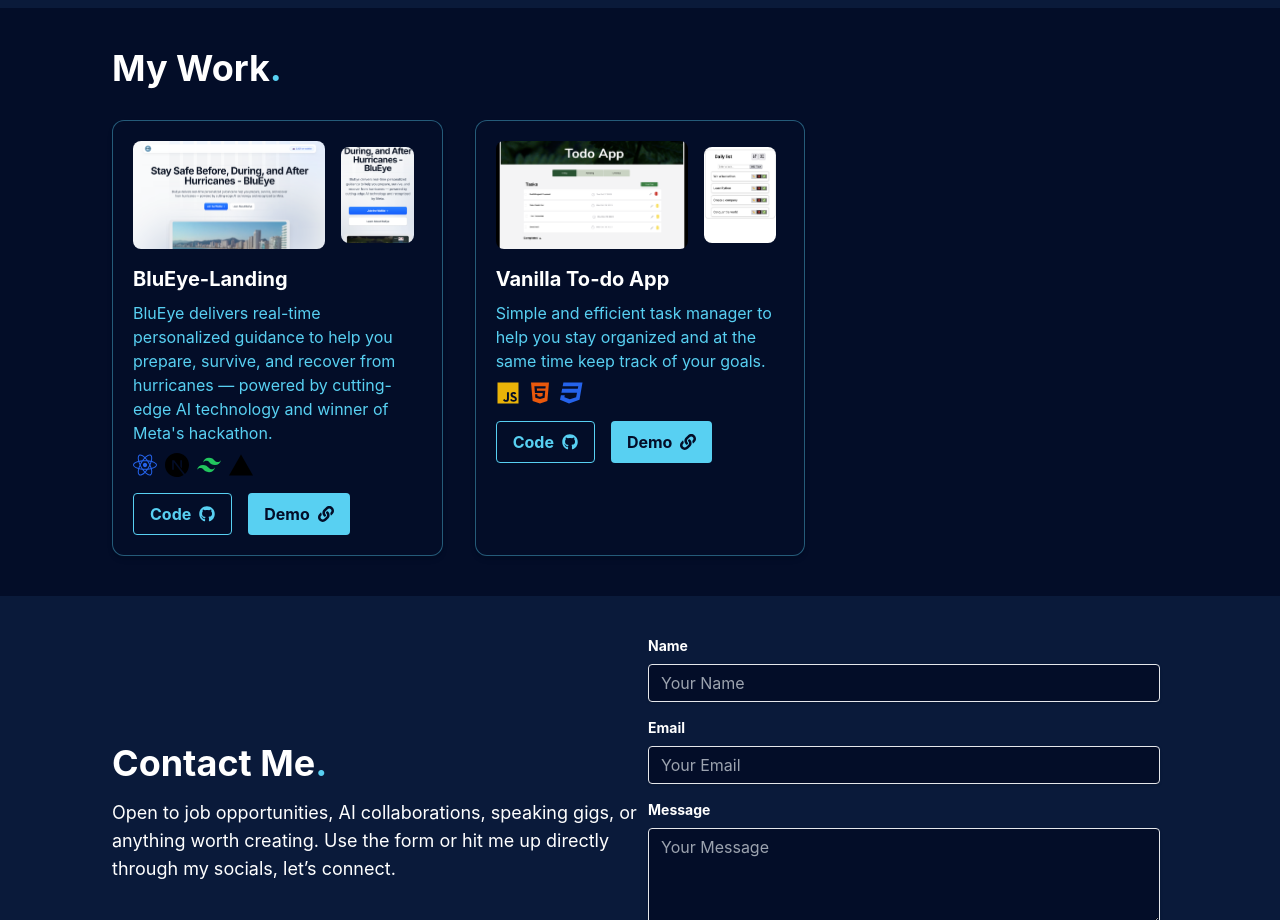
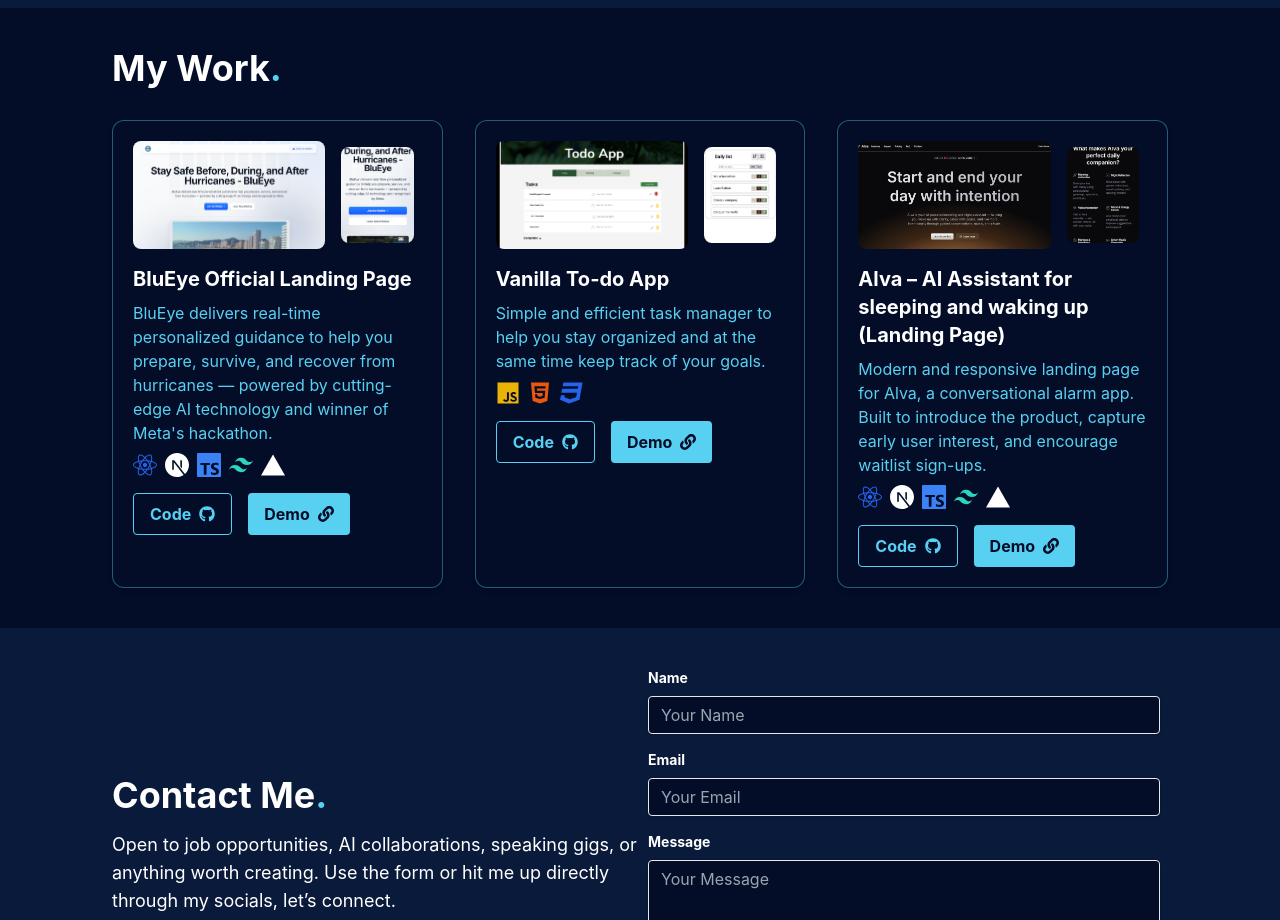
Before and after one commit to DiegoCM1/Portfolio, a React (Create React App) app: page / in a window 1280 px wide. Shown: the part 2400-3320 px from the top of the page. Built offline with nearby package versions, Linux system fonts and the light colour scheme.

Commit message:
Added Alva to list of projects

```diff
--- a/src/components/Work.js
+++ b/src/components/Work.js
@@ -5,27 +5,35 @@
   FaCss3,
   FaJs,
   FaGithub,
-  FaLink
+  FaLink,
 } from "react-icons/fa"; // Importing necessary icons
-import { SiTailwindcss, SiVercel, SiNextdotjs } from "react-icons/si";
+import {
+  SiTailwindcss,
+  SiVercel,
+  SiNextdotjs,
+  SiTypescript,
+} from "react-icons/si";
 import BluEyePC from "../assets/bluEyePc.png";
 import BluEyeMobile from "../assets/bluEyeMobile.png";
 import pcTodoImage from "../assets/pcTodoApp.png";
 import phoneTodoImage from "../assets/phoneTodoApp.jpg";
+import alvaDesktopImage from "../assets/alvaDesktopImage.png";
+import alvaMobileImage from "../assets/alvaMobileImage.jpeg";
 
 // Array of project details
 const projects = [
   {
-    title: "BluEye-Landing",
+    title: "BluEye Official Landing Page",
     description:
       "BluEye delivers real-time personalized guidance to help you prepare, survive, and recover from hurricanes — powered by cutting-edge AI technology and winner of Meta's hackathon.",
     imageUrl: BluEyePC,
     imageUrl2: BluEyeMobile,
     technologies: [
       <FaReact className="text-blue-600" />,
-      <SiNextdotjs className="text-black dark:text-white" />,
-      <SiTailwindcss className="text-green-500" />,
-      <SiVercel className="text-black dark:text-white" />,
+      <SiNextdotjs className="text-white" />,
+      <SiTypescript className="text-blue-500" />,
+      <SiTailwindcss className="text-teal-400" />,
+      <SiVercel className="text-white" />,
     ],
     codeLink: "https://github.com/Victor4286/MetaQuetzal",
     demoLink: "https://blueye-landing.vercel.app/",
@@ -43,6 +51,22 @@
     ],
     codeLink: "https://github.com/DiegoCM1/TODOList",
     demoLink: "https://diegocm1.github.io/TODOList/",
+  },
+  {
+    title: "Alva – AI Assistant for sleeping and waking up (Landing Page)",
+    description:
+      "Modern and responsive landing page for Alva, a conversational alarm app. Built to introduce the product, capture early user interest, and encourage waitlist sign-ups.",
+    imageUrl: alvaDesktopImage,
+    imageUrl2: alvaMobileImage,
+    technologies: [
+      <FaReact className="text-blue-600" />,
+      <SiNextdotjs className="text-white" />,
+      <SiTypescript className="text-blue-500" />,
+      <SiTailwindcss className="text-teal-400" />,
+      <SiVercel className="text-white" />,
+    ],
+    codeLink: "https://github.com/DiegoCM1/Alva",
+    demoLink: "https://alvaassistant.vercel.app/",
   },
 ];
 
@@ -104,7 +128,9 @@
             </h3>
 
             {/* Project description */}
-            <p className="mt-2 text-sm sm:text-base text-buttonBlue dark:text-dark-accent">{project.description}</p>
+            <p className="mt-2 text-sm sm:text-base text-buttonBlue dark:text-dark-accent">
+              {project.description}
+            </p>
 
             {/* Display project technologies as icons/text */}
             <div className="flex flex-wrap gap-2 mt-2">
```
Also changed, not shown: src/components/Achievements.js (+8 -4 lines), src/assets/alvaDesktopImage.png (added), src/assets/alvaMobileImage.jpeg (added).
